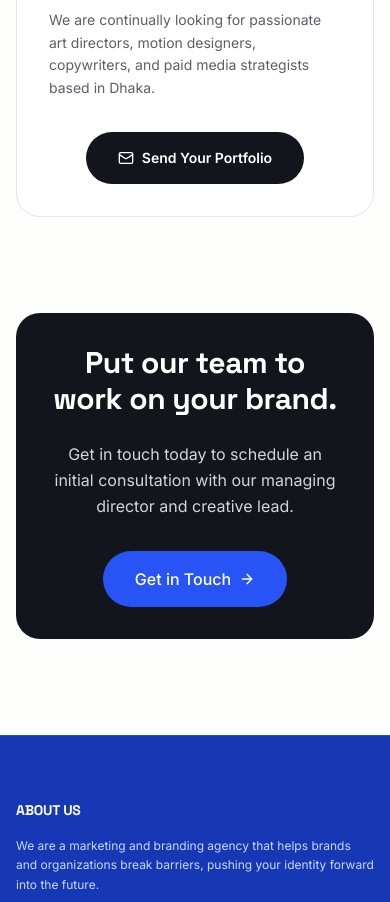
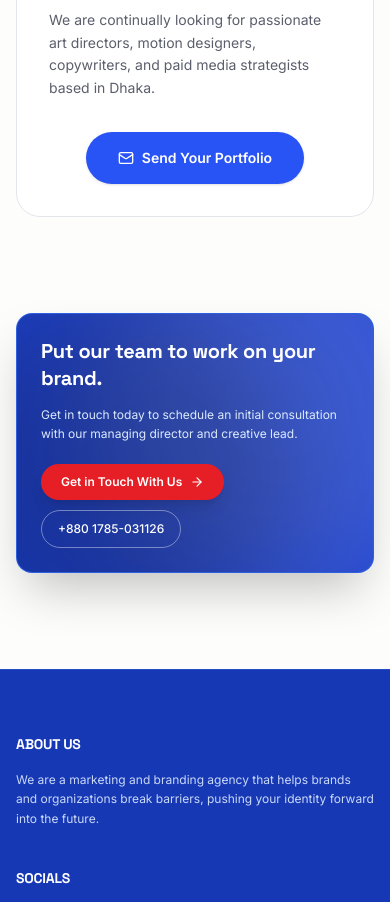
Before and after one commit to abdussamadse/doorstep-client, a Next.js app: page /our-team in a window 390 px wide. Shown: the part 5920-6822 px from the top of the page. Built offline with nearby package versions, Linux system fonts and the light colour scheme.

Commit message:
style: update brand color scheme and CTA component designs across pages

```diff
--- a/src/app/contact/ContactClient.tsx
+++ b/src/app/contact/ContactClient.tsx
@@ -358,7 +358,7 @@ export default function ContactClient() {
             <button
               type="submit"
               disabled={loading}
-              className="w-full sm:w-auto inline-flex items-center justify-center gap-2 px-8 py-4 rounded-full bg-[#12151B] text-white font-medium text-sm hover:bg-[#2954F5] transition-all disabled:opacity-50 cursor-pointer shadow-xs hover:shadow-md"
+              className="w-full sm:w-auto inline-flex items-center justify-center gap-2 px-8 py-4 rounded-full bg-[#E51F25] text-white font-bold text-sm hover:bg-[#C9181E] transition-all transform hover:-translate-y-0.5 disabled:opacity-50 cursor-pointer shadow-lg hover:shadow-red-500/25"
             >
               {loading ? (
                 <span>Submitting Brief...</span>
--- a/src/app/contact/page.tsx
+++ b/src/app/contact/page.tsx
@@ -52,9 +52,9 @@ export default function ContactPage() {
               href="https://maps.google.com/?q=Kolabagan,Dhaka,Bangladesh"
               target="_blank"
               rel="noreferrer"
-              className="inline-flex items-center gap-2 px-6 py-3 rounded-full bg-white border border-[#E3E5EC] text-sm font-semibold text-[#12151B] hover:border-[#12151B] transition-colors self-start md:self-auto"
+              className="inline-flex items-center gap-2 px-6 py-3 rounded-full bg-[#2954F5] text-white text-sm font-semibold hover:bg-[#1B3BC9] transition-all transform hover:-translate-y-0.5 shadow-sm self-start md:self-auto"
             >
-              <Navigation className="w-4 h-4 text-[#2954F5]" />
+              <Navigation className="w-4 h-4 text-white" />
               <span>Open in Google Maps</span>
             </a>
           </div>
--- a/src/app/our-team/page.tsx
+++ b/src/app/our-team/page.tsx
@@ -152,7 +152,7 @@ export default function OurTeamPage() {
           </div>
           <a
             href={`mailto:${AGENCY_INFO.email}?subject=Career%20Application%20at%20Doorstep%20Limited`}
-            className="inline-flex items-center gap-2 px-8 py-4 rounded-full bg-[#12151B] text-white text-sm font-semibold hover:bg-[#2954F5] transition-colors shrink-0"
+            className="inline-flex items-center gap-2 px-8 py-4 rounded-full bg-[#2954F5] text-white text-sm font-semibold hover:bg-[#1B3BC9] transition-colors shrink-0 shadow-sm"
           >
             <Mail className="w-4 h-4" />
             <span>Send Your Portfolio</span>
@@ -161,24 +161,36 @@ export default function OurTeamPage() {
       </section>
 
       {/* ========================================================
-          5. CTA (DIRECT HEADING - ZERO BADGES)
+          5. CTA (BRAND BLUE & RED CTA)
       ======================================================== */}
       <section className="max-w-6xl mx-auto px-4 sm:px-6 lg:px-8">
-        <div className="bg-[#12151B] text-white rounded-3xl p-8 sm:p-12 text-center space-y-6">
-          <h2 className="text-3xl sm:text-4xl font-bold tracking-tight">
+        <div className="bg-[#1E42D0] text-white rounded-2xl sm:rounded-3xl p-6 sm:p-10 lg:p-16 relative overflow-hidden shadow-2xl border border-blue-400/30">
+          {/* Subtle Ambient Brand Glows */}
+          <div className="absolute -top-24 -right-24 w-96 h-96 bg-white/15 rounded-full blur-3xl pointer-events-none" />
+          <div className="absolute -bottom-24 -left-24 w-96 h-96 bg-black/25 rounded-full blur-3xl pointer-events-none" />
+
+          <div className="relative z-10 max-w-2xl space-y-3 sm:space-y-6">
+            <h2 className="text-xl sm:text-3xl md:text-5xl font-bold tracking-tight leading-snug text-white font-display">
               Put our team to work on your brand.
             </h2>
-          <p className="text-gray-300 text-base max-w-xl mx-auto leading-relaxed font-normal">
+            <p className="text-blue-100 text-xs sm:text-base leading-relaxed font-normal">
               Get in touch today to schedule an initial consultation with our managing director and creative lead.
             </p>
-          <div className="pt-2">
+            <div className="pt-2 flex flex-wrap items-center gap-2.5 sm:gap-4">
               <Link
                 href="/contact"
-              className="inline-flex items-center gap-2 px-8 py-4 rounded-full bg-[#2954F5] text-white font-medium hover:bg-[#1B3BC9] transition-all transform hover:-translate-y-0.5"
+                className="inline-flex items-center gap-2 px-5 py-2.5 sm:px-8 sm:py-4 rounded-full bg-[#E51F25] text-white font-bold text-xs sm:text-base hover:bg-[#C9181E] transition-all transform hover:-translate-y-0.5 shadow-lg hover:shadow-red-500/25"
               >
-              <span>Get in Touch</span>
-              <ArrowRight className="w-4 h-4" />
+                <span>Get in Touch With Us</span>
+                <ArrowRight className="w-3.5 h-3.5 sm:w-4 sm:h-4 text-white" />
               </Link>
+              <a
+                href="tel:+8801785031126"
+                className="inline-flex items-center gap-2 px-4 py-2.5 sm:px-6 sm:py-4 rounded-full border border-white/40 text-white font-medium text-xs sm:text-base hover:bg-white/15 transition-colors backdrop-blur-xs"
+              >
+                <span>+880 1785-031126</span>
+              </a>
+            </div>
           </div>
         </div>
       </section>
--- a/src/app/page.tsx
+++ b/src/app/page.tsx
@@ -119,7 +119,7 @@ export default function HomePage() {
               </div>
               <Link
                 href="/how-we-work"
-                className="inline-flex items-center gap-1.5 px-4 py-2 sm:px-6 sm:py-3 rounded-full bg-[#12151B] text-white text-xs sm:text-sm font-semibold hover:bg-[#2954F5] transition-colors self-start md:self-auto"
+                className="inline-flex items-center gap-1.5 px-4 py-2 sm:px-6 sm:py-3 rounded-full bg-[#2954F5] text-white text-xs sm:text-sm font-semibold hover:bg-[#1B3BC9] transition-all transform hover:-translate-y-0.5 shadow-sm self-start md:self-auto"
               >
                 <span>Explore Full Methodology</span>
                 <ArrowRight className="w-3.5 h-3.5 sm:w-4 sm:h-4" />
--- a/src/app/portfolio/PortfolioClient.tsx
+++ b/src/app/portfolio/PortfolioClient.tsx
@@ -34,8 +34,8 @@ export default function PortfolioClient() {
               onClick={() => setActiveCategory(cat)}
               className={`px-5 py-2.5 rounded-full text-xs font-semibold tracking-wider uppercase transition-all cursor-pointer ${
                 isActive
-                  ? "bg-[#12151B] text-white"
-                  : "bg-white text-[#5B5F6B] border border-[#E3E5EC] hover:text-[#12151B] hover:border-gray-400"
+                  ? "bg-[#2954F5] text-white shadow-sm"
+                  : "bg-white text-[#5B5F6B] border border-[#E3E5EC] hover:text-[#2954F5] hover:border-[#2954F5]"
               }`}
             >
               {cat}
@@ -190,7 +190,7 @@ export default function PortfolioClient() {
                 </span>
                 <Link
                   href="/contact"
-                  className="inline-flex items-center gap-1.5 px-6 py-3 rounded-full bg-[#2954F5] text-white text-xs font-bold uppercase tracking-wider hover:bg-[#1B3BC9] transition-colors"
+                  className="inline-flex items-center gap-1.5 px-6 py-3 rounded-full bg-[#E51F25] text-white text-xs font-bold uppercase tracking-wider hover:bg-[#C9181E] transition-all shadow-md hover:shadow-red-500/25"
                 >
                   <span>Start Your Project</span>
                   <ArrowRight className="w-3.5 h-3.5" />
--- a/src/components/Navbar.tsx
+++ b/src/components/Navbar.tsx
@@ -69,10 +69,10 @@ export default function Navbar() {
           <div className="hidden md:flex items-center gap-4">
             <Link
               href="/contact"
-              className="inline-flex items-center gap-1.5 px-5 py-2.5 rounded-full bg-[#12151B] text-white text-sm font-medium hover:bg-[#2954F5] transition-all duration-200 transform hover:-translate-y-0.5"
+              className="inline-flex items-center gap-1.5 px-5 py-2.5 rounded-full bg-[#2954F5] text-white text-sm font-semibold hover:bg-[#1B3BC9] transition-all duration-200 transform hover:-translate-y-0.5 shadow-sm"
             >
               <span>Start a Project</span>
-              <ArrowUpRight className="w-4 h-4 opacity-75" />
+              <ArrowUpRight className="w-4 h-4" />
             </Link>
           </div>
 
```
Also changed, not shown: src/app/how-we-work/page.tsx (+19 -7 lines), src/app/portfolio/page.tsx (+19 -7 lines). Lines whose indentation alone changed are shown as unchanged.
